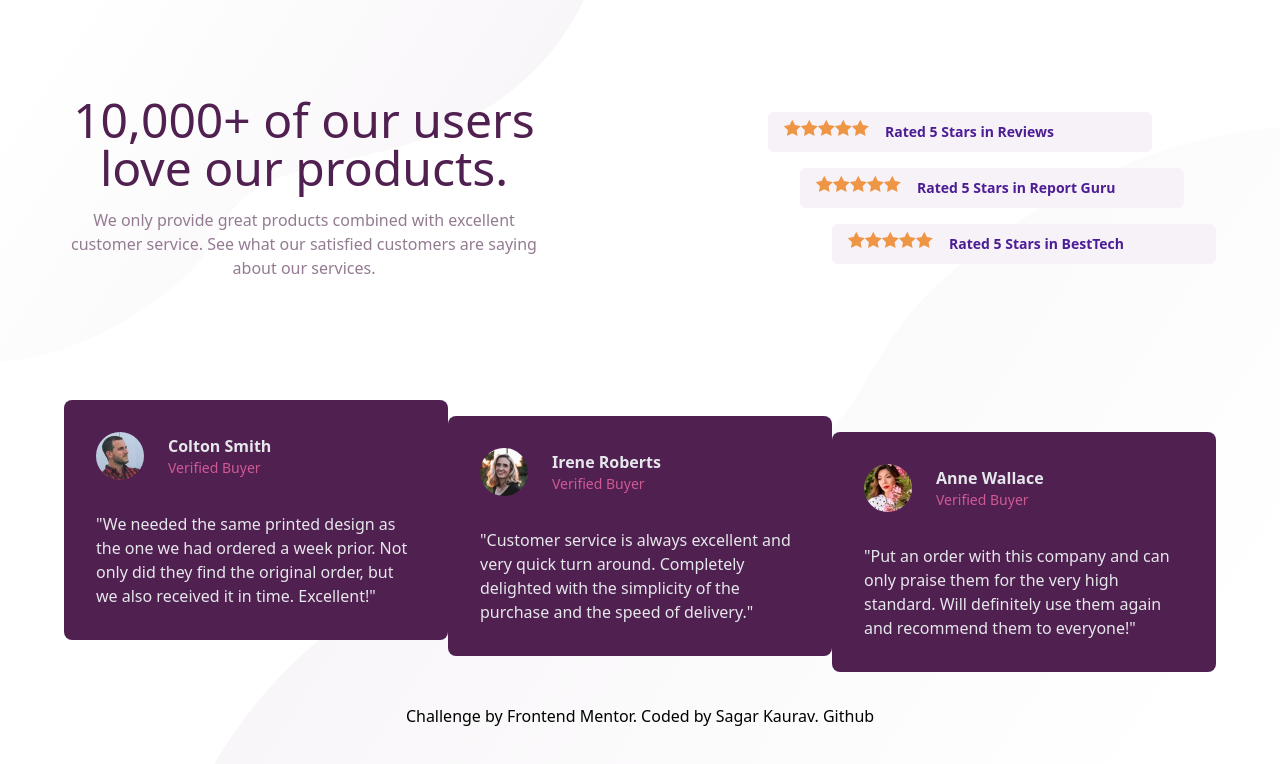
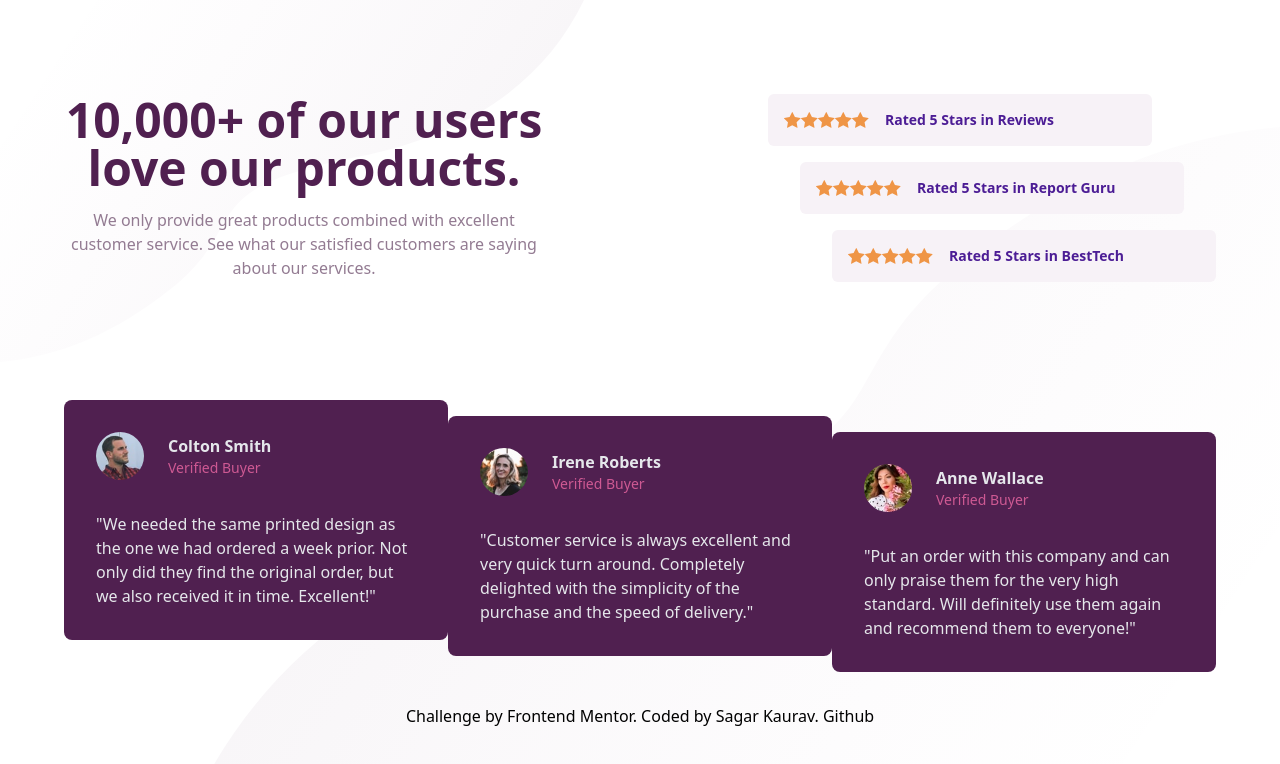
Before and after one commit to sagarkaurav/frontendmentor-solutions, a website: page social-proof-section/public/index.html in a window 1280 px wide. Drawn offline with nearby package versions, Linux system fonts and the light colour scheme; files that its build step writes are made by us from their sources.

Commit message:
correct star alignment and heading font weight

```diff
--- a/social-proof-section/public/index.html
+++ b/social-proof-section/public/index.html
@@ -18,7 +18,7 @@
   <body class="min-h-screen p-4 antialiased md:px-16 md:py-12 background-mobile md:background-desktop">
     <div class="flex flex-col items-center text-center md:flex-row">
       <div class="w-full md:w-1/2 md:py-8 md:pr-24">
-        <h1 class="py-4 text-5xl text-very-dark-magenta">
+        <h1 class="py-4 text-5xl font-bold text-very-dark-magenta">
           10,000+ of our users love our products.
         </h1>
         <p class="text-dark-grayish-magenta">
@@ -28,8 +28,8 @@
       </div>
       <div class="w-full md:w-1/2">
         <div class="w-full md:max-w-sm md:ml-auto">
-          <div class="flex flex-col items-center w-full px-4 py-2 my-4 text-sm font-semibold text-purple-900 rounded-md md:flex-row md:-ml-16 bg-light-grayish-magenta">
-            <div class="inline-flex pr-4 mb-2">
+          <div class="flex flex-col items-center w-full px-4 py-4 my-4 text-sm font-semibold text-purple-900 rounded-md md:flex-row md:-ml-16 bg-light-grayish-magenta">
+            <div class="inline-flex pr-4">
               <img class="object-contain" src="./images/icon-star.svg" alt="star image">
               <img class="object-contain" src="./images/icon-star.svg" alt="star image">
               <img class="object-contain" src="./images/icon-star.svg" alt="star image">
@@ -38,8 +38,8 @@
             </div>
             Rated 5 Stars in Reviews
           </div>
-          <div class="flex flex-col items-center w-full px-4 py-2 my-4 text-sm font-semibold text-purple-900 rounded-md md:flex-row md:-ml-8 bg-light-grayish-magenta">
-            <div class="inline-flex pr-4 mb-2">
+          <div class="flex flex-col items-center w-full px-4 py-4 my-4 text-sm font-semibold text-purple-900 rounded-md md:flex-row md:-ml-8 bg-light-grayish-magenta">
+            <div class="inline-flex pr-4">
               <img class="object-contain" src="./images/icon-star.svg" alt="star image">
               <img class="object-contain" src="./images/icon-star.svg" alt="star image">
               <img class="object-contain" src="./images/icon-star.svg" alt="star image">
@@ -48,8 +48,8 @@
             </div>
             Rated 5 Stars in Report Guru
           </div>
-          <div class="flex flex-col items-center w-full px-4 py-2 text-sm font-semibold text-purple-900 rounded-md md:flex-row bg-light-grayish-magenta">
-            <div class="inline-flex pr-4 mb-2">
+          <div class="flex flex-col items-center w-full px-4 py-4 text-sm font-semibold text-purple-900 rounded-md md:flex-row bg-light-grayish-magenta">
+            <div class="inline-flex pr-4">
               <img class="object-contain" src="./images/icon-star.svg" alt="star image">
               <img class="object-contain" src="./images/icon-star.svg" alt="star image">
               <img class="object-contain" src="./images/icon-star.svg" alt="star image">
```
